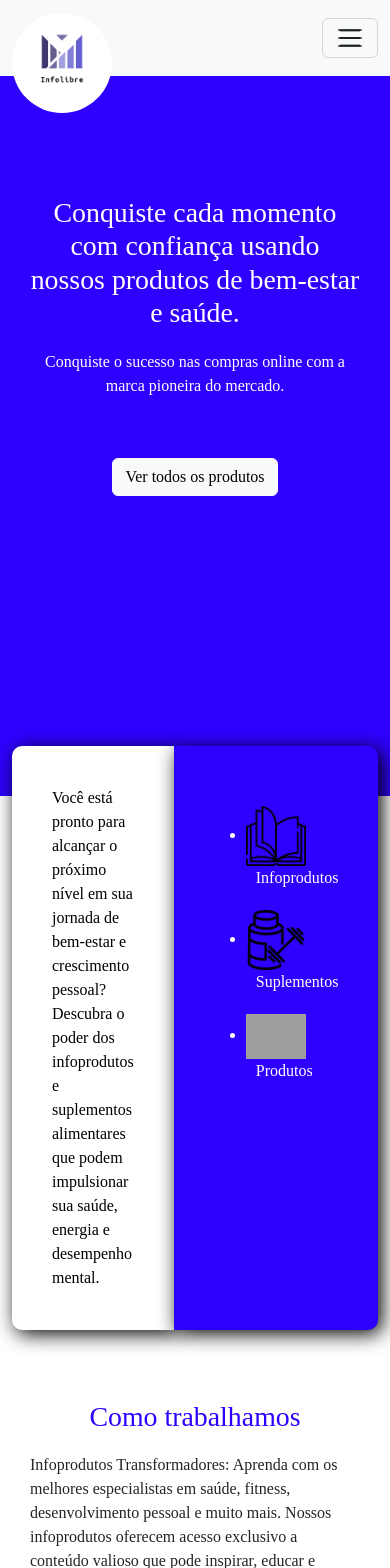
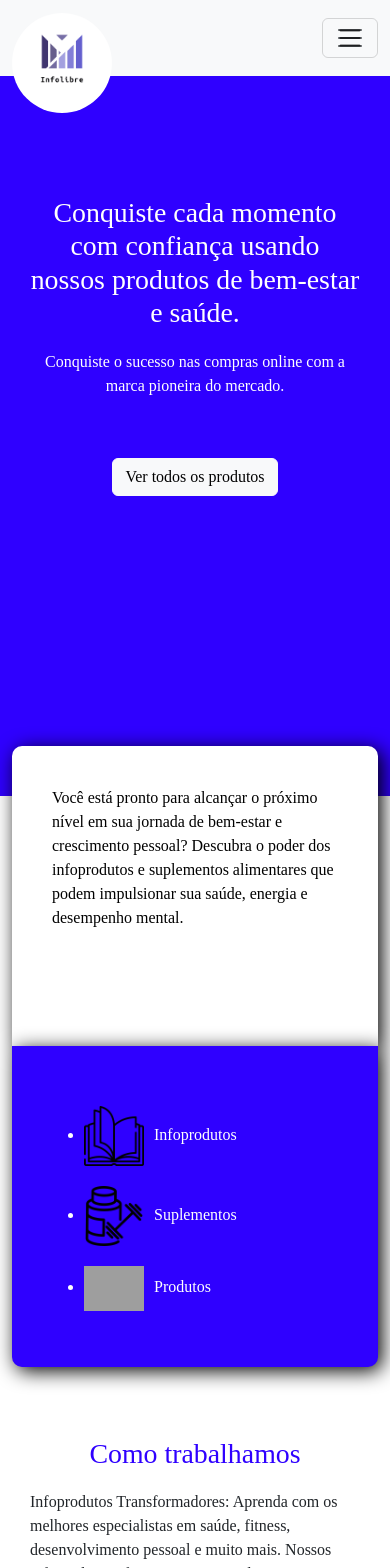
Before and after one commit to nedmad/infolibre, a React (Vite) app: page / in a window 390 px wide. Shown: the top 1568 px of the page. Built offline with nearby package versions, Linux system fonts and the light colour scheme; grey boxes are pictures that could not be loaded; a web font is replaced by a local one.

Commit message:
so alterei os estilos dos carts em 560px

```diff
--- a/src/sass/page/paginaInicial/body.scss
+++ b/src/sass/page/paginaInicial/body.scss
@@ -7,6 +7,7 @@
     text-align: center;
     padding: 100px 30px;
     min-height: 500px;
+    min-width: 300px;
 
     h1{
         max-width: 1200px;
@@ -41,6 +42,7 @@
             padding: 40px;
             box-shadow: 4px 4px 20px black;
             text-align: left;
+            min-height: 300px;
 
 
         }
--- a/src/sass/responsivo.scss
+++ b/src/sass/responsivo.scss
@@ -85,19 +85,30 @@
 }
 
 @media screen and (max-width:562px) {
+    .cartPai {
+        width: 100% !important;
+        padding: 0px 0px !important;
+
+        .cart{
+            display: grid;
+            grid-template-columns: 1fr 2fr;
+            gap: 25px;
+        }
+
+    }
     .cartaz2 {
-        display: block;
+        display: block !important;
     }
     .cartazBloco1 {
         background-color: $color-primary;
-        border-radius: 10px 10px 0px 0px;
+        border-radius: 10px 10px 0px 0px !important;
         color: black;
 
     }
 
     .cartazBloco2 {
         background-color: $color-primary;
-        border-radius: 0px 0px 10px 10px;
+        border-radius: 0px 0px 10px 10px !important;
 
     }
 
--- a/src/style/index.css
+++ b/src/style/index.css
@@ -72,6 +72,7 @@ footer .creditos {
   text-align: center;
   padding: 100px 30px;
   min-height: 500px;
+  min-width: 300px;
 }
 .corpo h1 {
   max-width: 1200px;
@@ -97,6 +98,7 @@ footer .creditos {
   padding: 40px;
   box-shadow: 4px 4px 20px black;
   text-align: left;
+  min-height: 300px;
 }
 .bodyInfo .cartaz .cartazBloco1 {
   background-color: rgb(255, 255, 255);
@@ -383,17 +385,26 @@ footer .creditos {
   }
 }
 @media screen and (max-width: 562px) {
+  .cartPai {
+    width: 100% !important;
+    padding: 0px 0px !important;
+  }
+  .cartPai .cart {
+    display: grid;
+    grid-template-columns: 1fr 2fr;
+    gap: 25px;
+  }
   .cartaz2 {
-    display: block;
+    display: block !important;
   }
   .cartazBloco1 {
     background-color: rgb(47, 0, 255);
-    border-radius: 10px 10px 0px 0px;
+    border-radius: 10px 10px 0px 0px !important;
     color: black;
   }
   .cartazBloco2 {
     background-color: rgb(47, 0, 255);
-    border-radius: 0px 0px 10px 10px;
+    border-radius: 0px 0px 10px 10px !important;
   }
   .ProdutosMePro {
     grid-template-columns: 1fr !important;
```
Also changed, not shown: 1 other file (tests, documents, lock files or other folders).
